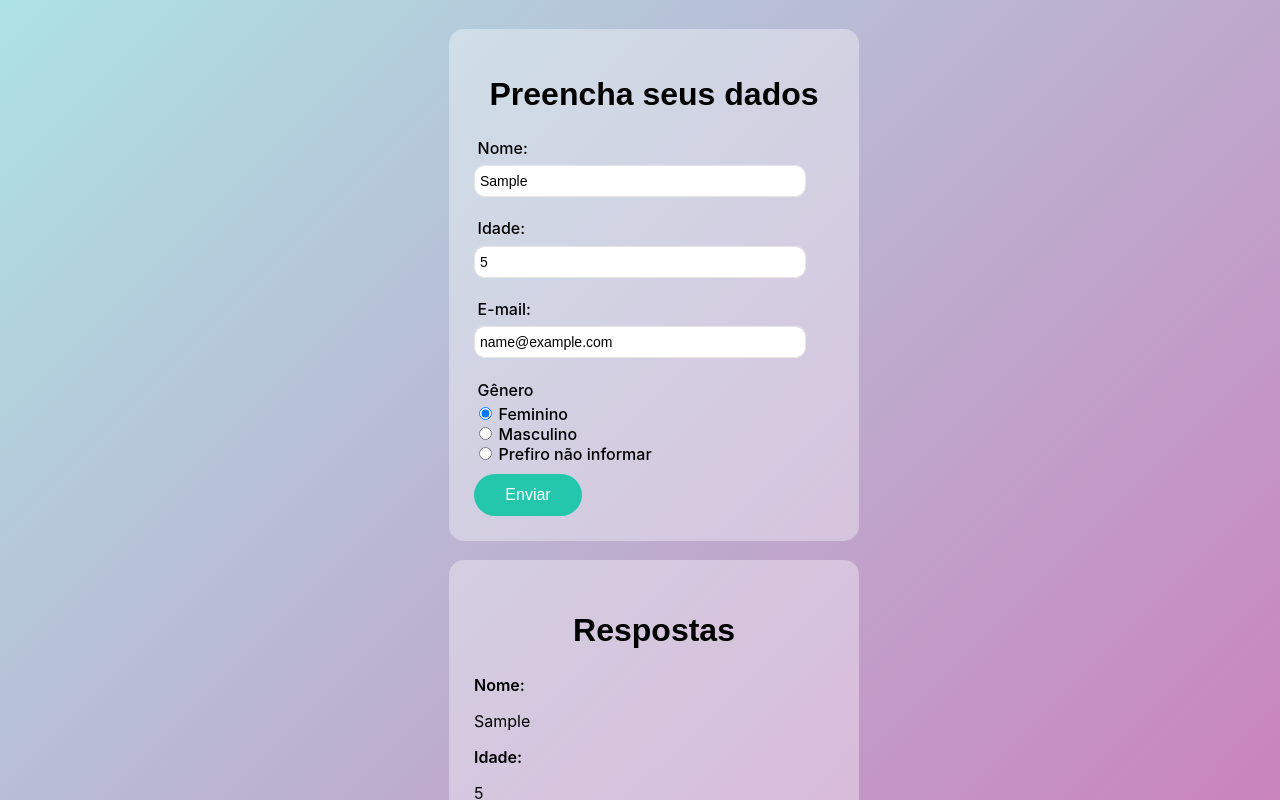
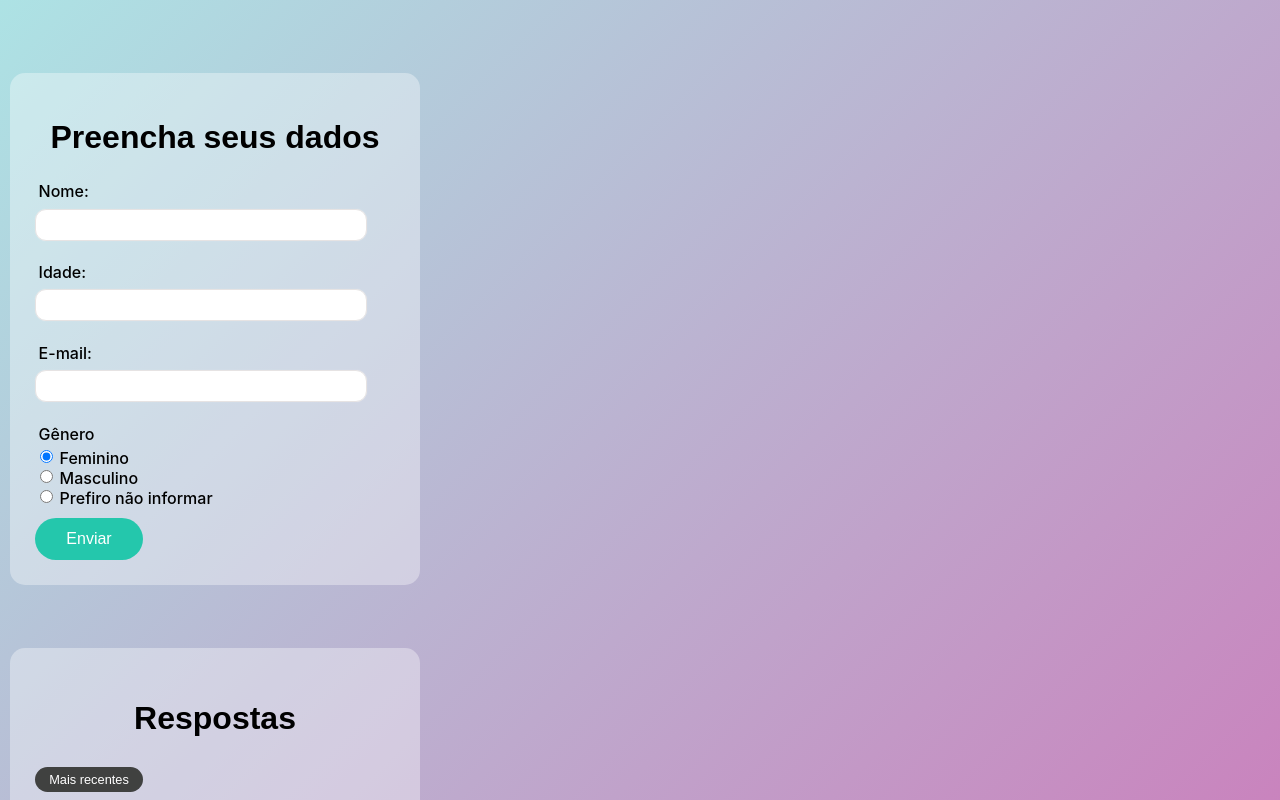
Before and after one commit to casscannelle/formularioreact, a React (Create React App) app: page / in a window 1280 px wide. Both pictures are taken after typing "Sample", "5", "name@example.com" into the empty fields and a click on the button "Enviar". Shown: the top 800 px of the page. Built offline with nearby package versions, Linux system fonts and the light colour scheme.

Commit message:
Adições iniciais no formulário para criar as listas de respostas e alguns ajustes no css

```diff
--- a/src/App.css
+++ b/src/App.css
@@ -1,8 +1,8 @@
 body {
   background: linear-gradient(135deg, #00a6ac52, #a735949c);
   background-attachment: fixed;
-  display: flex;
-  flex-direction: row;
+  display: grid;
+  grid-template-columns: repeat(auto-fit, minmax(360px, 1fr));
   align-items: center;
   justify-content: space-evenly;
   flex-wrap: wrap;
@@ -88,3 +88,44 @@ label {
 .btn:hover {
   background-color: rgba(46, 143, 127, 0.808);
 }
+
+.btn-filter {
+  font-size: 0.8rem;
+  align-items: center;
+  border: 0 none;
+  border-radius: 25px;
+  color: #fff;
+  background-color: rgb(64, 65, 64);
+  cursor: pointer;
+  margin-bottom: 0;
+  margin-top: 1%;
+  padding: 5px 10px;
+  width: 30%;
+}
+
+.btn-filter:hover {
+  background-color: rgba(151, 155, 154, 0.808);
+}
+
+
+.btn-vermais{
+  font-size: 0.7rem;
+  align-items: center;
+  border: 0 none;
+  border-radius: 25px;
+  color: #1b1b1b;
+  background-color: rgb(224, 224, 224);
+  cursor: pointer;
+  margin-bottom: 0;
+  margin-top: 1%;
+  padding: 5px 7px;
+  width: 20%;
+}
+
+.btn-vermais:hover {
+  cursor: pointer;
+  background-color: rgba(151, 155, 154, 0.808);
+
+
+
+}
--- a/src/components/form/form.js
+++ b/src/components/form/form.js
@@ -1,14 +1,17 @@
 import { useState } from 'react';
 
 function Form() {
-  const [inputValue, setInputValue] = useState({ nome: '', email: '', idade: '', gender: 'Feminino'});
-  const [showAnswers, setshowAnswers] = useState(false);
+  const [inputValue, setInputValue] = useState({ nome: '', email: '', idade: '', gender: 'Feminino' });
+  const [showAnswers, setShowAnswers] = useState(false);
   const [errors, setErrors] = useState({});
+  const [responses, setResponses] = useState([]);
+  const [selectedResponse, setSelectedResponse] = useState(null);
+  const [sortOrder, setSortOrder] = useState('newest');
 
   const handleChange = (event) => {
     const { name, value } = event.target;
     setInputValue((prevInputValue) => ({ ...prevInputValue, [name]: value }));
-    setshowAnswers(false);
+    setShowAnswers(false);
   };
 
   const handleSubmit = (event) => {
@@ -16,7 +19,14 @@ function Form() {
 
     const validationErrors = validateForm();
     if (Object.keys(validationErrors).length === 0) {
-      setshowAnswers(true);
+      setShowAnswers(true);
+
+      // Atualizar lista de respostas
+      const newResponse = { ...inputValue, timestamp: new Date() };
+      setResponses((prevResponses) => [newResponse, ...prevResponses]);
+
+      // Limpar o formulário
+      setInputValue({ nome: '', email: '', idade: '', gender: 'Feminino' });
     } else {
       setErrors(validationErrors);
     }
@@ -41,9 +51,28 @@ function Form() {
 
   const hideAnswers = (event) => {
     event.preventDefault();
-    setshowAnswers(false);
+    setShowAnswers(false);
     setErrors({});
-  }
+  };
+
+  const showResponseModal = (response) => {
+    setSelectedResponse(response);
+  };
+
+  const hideModal = () => {
+    setSelectedResponse(null);
+  };
+
+  const toggleSortOrder = () => {
+    setSortOrder((prevSortOrder) => (prevSortOrder === 'newest' ? 'oldest' : 'newest'));
+  };
+
+  const getSortedResponses = () => {
+    return sortOrder === 'newest'
+      ? [...responses].sort((a, b) => b.timestamp - a.timestamp)
+      : [...responses].sort((a, b) => a.timestamp - b.timestamp);
+  };
+
 
   return (
     <>
@@ -73,35 +102,63 @@ function Form() {
           <label htmlFor="naoinformado">Prefiro não informar</label>
         </div>
         {showAnswers || !errors.gender ? null : <p className="error-message">{errors.gender}</p>}
-        <button className='btn' type="submit" onClick={handleSubmit}>Enviar</button>
+        <button className='btn' type="submit" onClick={handleSubmit}>
+            Enviar
+          </button>
         </form>
       </div>
 
       <div className={`container-answer ${showAnswers ? '' : 'hide-container-answer'}`}>
         {showAnswers && (
           <div>
+            <>
             <h2>Respostas</h2>
-          <p>
-            <h3>Nome:</h3> {inputValue.nome}
-          </p>
-          <p>
-            <h3>Idade:</h3> {inputValue.idade}
-          </p>
-          <p>
-            <h3>E-mail:</h3> {inputValue.email}
-          </p>
-          <p>
-            <h3>Gênero:</h3> {inputValue.gender}
-          </p>
-          <button className='btn' onClick={hideAnswers}>Limpar</button>
+              <button className="btn-filter" onClick={toggleSortOrder}>
+                {sortOrder === 'newest' ? 'Mais recentes' : 'Mais antigas'}
+              </button>
+              </>
+
+            {/* Respostas por nome */}
+            <ol>
+              {getSortedResponses().map((response, index) => (
+                <li key={index} >
+                  {response.nome} <button className="btn-vermais" onClick={() => showResponseModal(response)}>Ver mais</button>
+                </li>
+              ))}
+            </ol>
+            <button className='btn' onClick={hideAnswers}>
+              Limpar
+            </button>
+          </div>
+        )}
       </div>
 
 
+      {/* Modal com respostas completas */}
+      {selectedResponse && (
+        <div className="modal">
+          <div className="modal-content">
+            <span className="close" onClick={hideModal}>
+              &times;
+            </span>
+            <h2>Detalhes da Resposta</h2>
+            <p>
+              <strong>Nome:</strong> {selectedResponse.nome}
+            </p>
+            <p>
+              <strong>Idade:</strong> {selectedResponse.idade}
+            </p>
+            <p>
+              <strong>E-mail:</strong> {selectedResponse.email}
+            </p>
+            <p>
+              <strong>Gênero:</strong> {selectedResponse.gender}
+            </p>
+          </div>
+        </div>
       )}
-    </div>
     </>
   );
 }
 
-
 export default Form;
```
Lines whose indentation alone changed are shown as unchanged.
